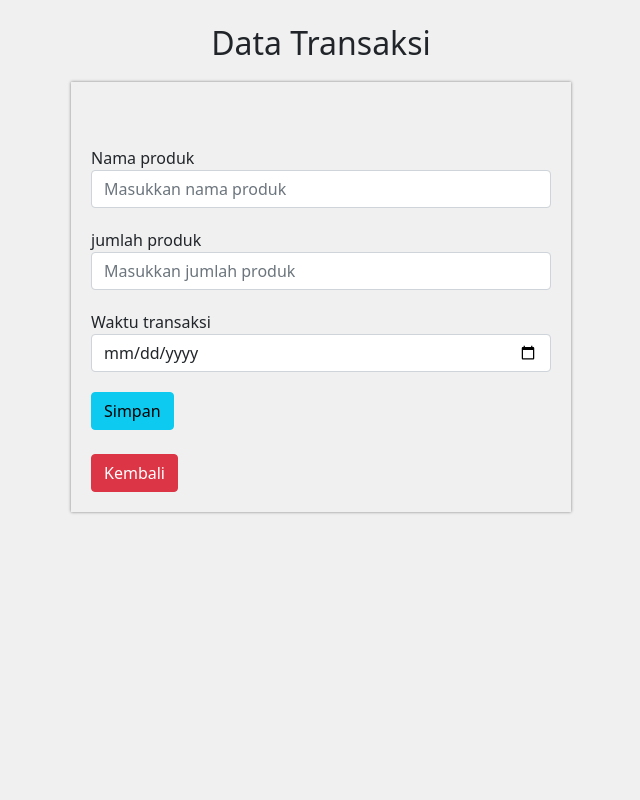
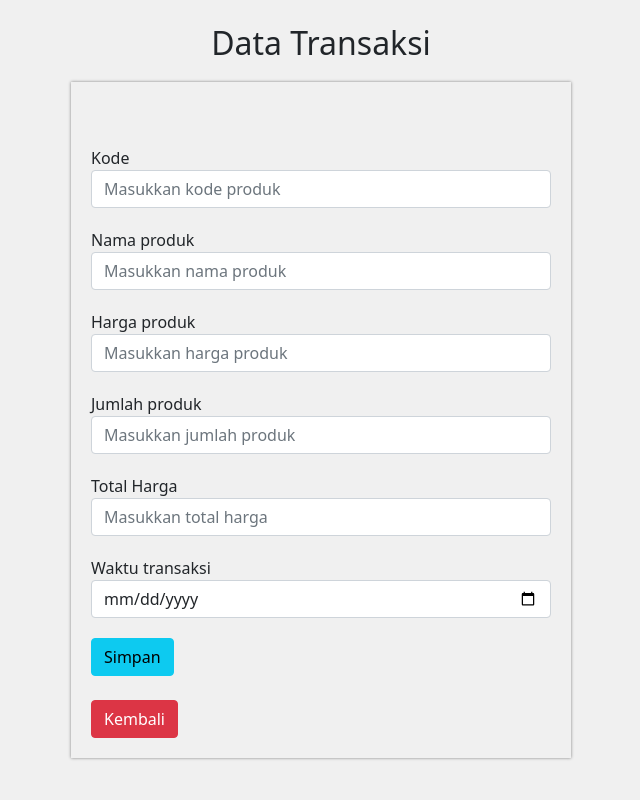
Before and after one commit to keysyarghinaya/legacy, a PHP site: page /adminlegacy/tambah_transaksi.php in a window 1280 px wide. Shown: the whole page, without its empty margins (319-959 px from the left). Run offline with PHP 8.4, Linux system fonts and the light colour scheme.

Commit message:
transaksi update

```diff
--- a/adminlegacy/data_transaksi.php
+++ b/adminlegacy/data_transaksi.php
@@ -150,8 +150,11 @@
                 <table class="table table-bordered table-striped">
                     <tr>
                         <th width="1%">No</th>
+                        <th>Kode</th>
                         <th>Nama Produk</th>
+                        <th>Harga Produk</th>
                         <th>Jumlah Produk</th>
+                        <th>Total Harga</th>
                         <th>Waktu Transaksi</th>
                         <th>Aksi</th>
                     </tr>
@@ -168,8 +171,11 @@
                     ?>
                         <tr>
                             <td><?php echo $d['id'] ?></td>
+                            <td><?php echo $d['kode'] ?></td>
                             <td><?php echo $d['nama_barang'] ?></td>
+                            <td><?php echo $d['harga'] ?></td>
                             <td><?php echo $d['jumlah_barang'] ?></td>
+                            <td><?php echo $d['total'] ?></td>
                             <td><?php echo $d['waktu_transaksi'] ?></td>
 
                             <td>
--- a/adminlegacy/simpan_transaksi.php
+++ b/adminlegacy/simpan_transaksi.php
@@ -5,12 +5,15 @@ include 'koneksi.php';
 session_start();
 
 $id = $_POST['id'];
+$kode = $_POST['kode'];
 $nama_barang = $_POST['nama_barang'];
+$harga = $_POST['harga'];
 $jumlah_barang = $_POST['jumlah_barang'];
+$total = $_POST['total'];
 $waktu_transaksi = $_POST['waktu_transaksi'];
 
 
-mysqli_query($koneksi, "insert into data_transaksi values('$id','$nama_barang','$jumlah_barang','$waktu_transaksi')");
+mysqli_query($koneksi, "insert into data_transaksi values('$id','$kode','$nama_barang','$harga','$jumlah_barang','$total','$waktu_transaksi')");
 
 // mengalihkan halaman kembali ke halaman view Data piket
 header("location:data_transaksi.php");
--- a/adminlegacy/tambah_transaksi.php
+++ b/adminlegacy/tambah_transaksi.php
@@ -83,12 +83,24 @@
                     <input type="hidden" class="form-control" name="id">
                 </div>
                 <div class="panel-body">
+                    <label>Kode</label>
+                    <input type="text" class="form-control" name="kode" placeholder="Masukkan kode produk">
+                </div>
+                <div class="panel-body">
                     <label>Nama produk</label>
                     <input type="text" class="form-control" name="nama_barang" placeholder="Masukkan nama produk">
                 </div>
                 <div class="panel-body">
-                    <label>jumlah produk</label>
+                    <label>Harga produk</label>
+                    <input type="text" class="form-control" name="harga" placeholder="Masukkan harga produk">
+                </div>
+                <div class="panel-body">
+                    <label>Jumlah produk</label>
                     <input type="text" class="form-control" name="jumlah_barang" placeholder="Masukkan jumlah produk">
+                </div>
+                <div class="panel-body">
+                    <label>Total Harga</label>
+                    <input type="text" class="form-control" name="total" placeholder="Masukkan total harga">
                 </div>
                 <div class="panel-body">
                     <label>Waktu transaksi</label>
```
Also changed, not shown: adminlegacy/edit_transaksi.php (+16 -1 lines), adminlegacy/update_transaksi.php (+5 -2 lines).
